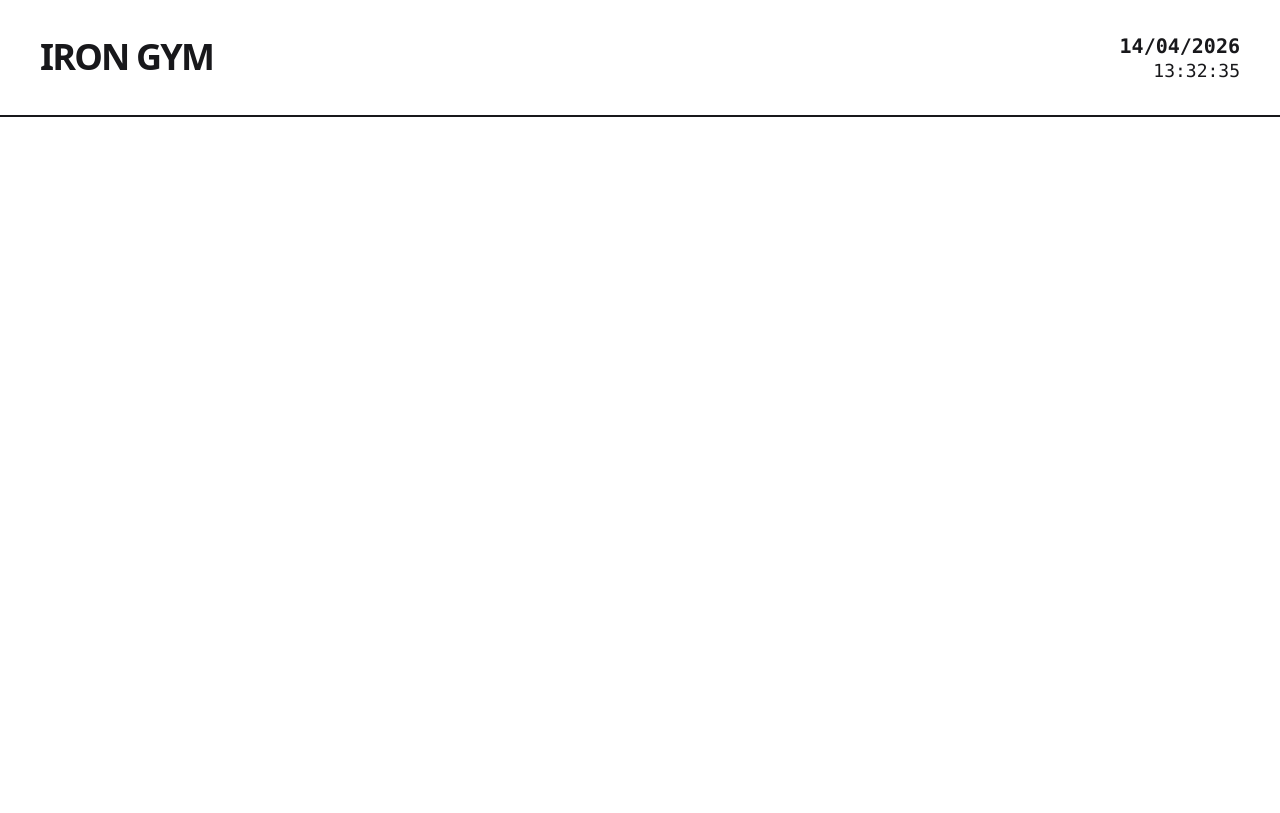
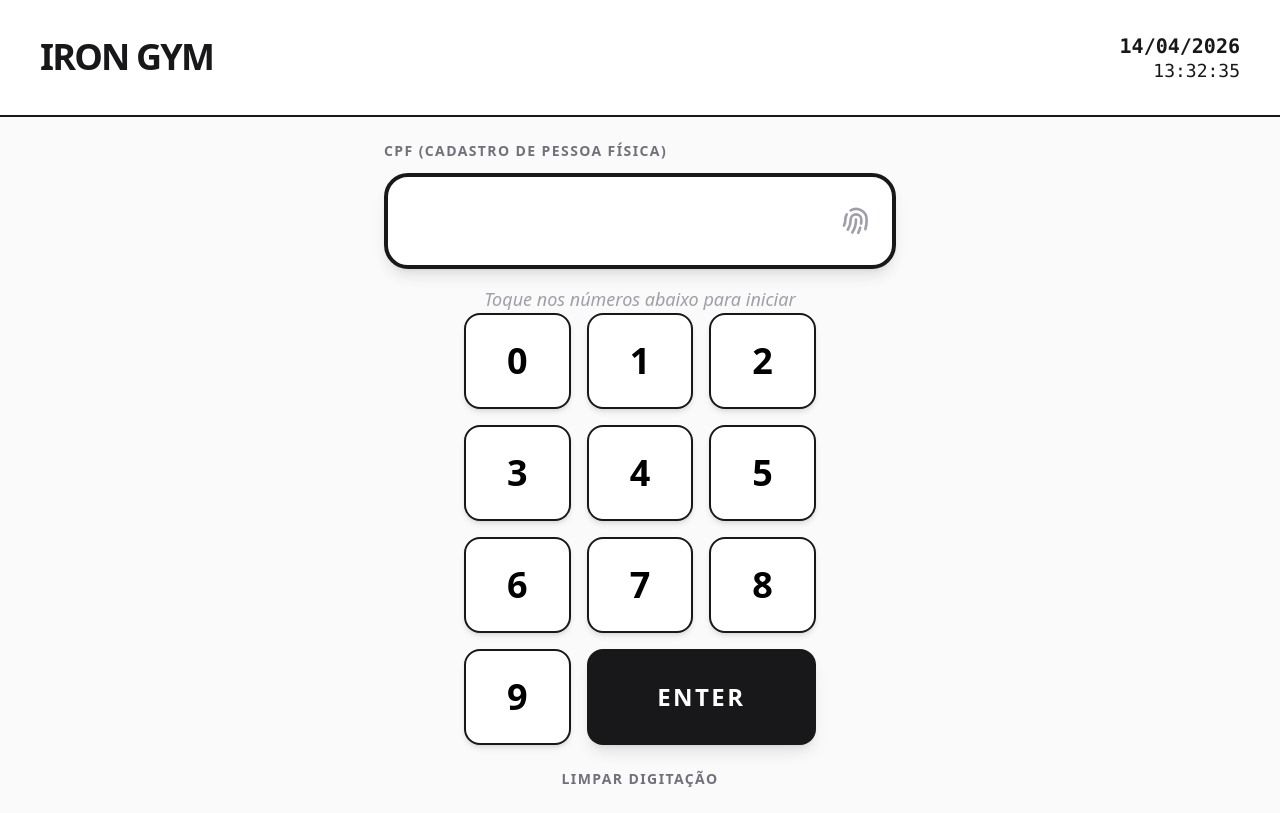
Before and after one commit to Lorena-Rinaldo/sistema_academia_frontend, a plain HTML site: page index.html in a window 1280 px wide. Drawn offline with nearby package versions, Linux system fonts and the light colour scheme.

Commit message:
Criação da MAIN: Contém um Input onde o usuário vai digitar seu CPF e os Buttons dos números. Também foi adicionado um código JS para impedir que o usário use o teclado do Notebook e que somente sejam permitidos 11 digitos.

```diff
--- a/index.html
+++ b/index.html
@@ -21,6 +21,62 @@
 
     </header>
 
+    <main class="flex flex-col items-center justify-center p-6 bg-zinc-50">
+
+        <div class="w-full max-w-lg">
+            <label for="cpf-input" class="block text-zinc-500 text-sm font-bold mb-3 uppercase tracking-widest">
+            CPF (Cadastro de Pessoa Física)
+            </label>
+
+            <div class="relative group">
+            <input
+                type="text"
+                id="cpf-input"
+                [cite_start]placeholder="DIGITE SEU CPF..."
+                readonly
+                class="w-full h-24 text-3xl font-bold tracking-[0.25em] text-zinc-900 bg-white border-4 border-zinc-900 rounded-3xl px-8 shadow-lg focus:outline-none placeholder:text-zinc-300 placeholder:italic placeholder:tracking-normal transition-all"
+            >
+
+            <div class="absolute inset-y-0 right-0 flex items-center pr-6 pointer-events-none">
+                <svg class="w-8 h-8 text-zinc-400" fill="none" stroke="currentColor" viewBox="0 0 24 24">
+                <path stroke-linecap="round" stroke-linejoin="round" stroke-width="2" d="M12 11c0 3.517-1.009 6.799-2.753 9.571m-3.44-2.04l.054-.09A13.916 13.916 0 008 11a4 4 0 118 0c0 1.017-.07 2.019-.203 3m-2.118 6.844A21.88 21.88 0 0015.171 17m3.839 1.132c.645-2.266.99-4.659.99-7.132A8 8 0 008 4.07M3 15.364c.64-1.319 1-2.8 1-4.364 0-1.457.39-2.823 1.07-4" />
+                </svg>
+            </div>
+            </div>
+
+            <p class="mt-4 text-center text-zinc-400 text-lg italic">
+            Toque nos números abaixo para iniciar
+            </p>
+        </div>
+
+        <div class="grid grid-cols-3 gap-4 w-full max-w-sm px-4">
+
+            <button onclick="digitar('0')" class="h-24 bg-white border-2 border-zinc-900 rounded-2xl text-4xl font-bold active:bg-zinc-200 transition-colors shadow-md">0</button>
+            <button onclick="digitar('1')" class="h-24 bg-white border-2 border-zinc-900 rounded-2xl text-4xl font-bold active:bg-zinc-200 transition-colors shadow-md">1</button>
+            <button onclick="digitar('2')" class="h-24 bg-white border-2 border-zinc-900 rounded-2xl text-4xl font-bold active:bg-zinc-200 transition-colors shadow-md">2</button>
+
+            <button onclick="digitar('3')" class="h-24 bg-white border-2 border-zinc-900 rounded-2xl text-4xl font-bold active:bg-zinc-200 transition-colors shadow-md">3</button>
+            <button onclick="digitar('4')" class="h-24 bg-white border-2 border-zinc-900 rounded-2xl text-4xl font-bold active:bg-zinc-200 transition-colors shadow-md">4</button>
+            <button onclick="digitar('5')" class="h-24 bg-white border-2 border-zinc-900 rounded-2xl text-4xl font-bold active:bg-zinc-200 transition-colors shadow-md">5</button>
+
+            <button onclick="digitar('6')" class="h-24 bg-white border-2 border-zinc-900 rounded-2xl text-4xl font-bold active:bg-zinc-200 transition-colors shadow-md">6</button>
+            <button onclick="digitar('7')" class="h-24 bg-white border-2 border-zinc-900 rounded-2xl text-4xl font-bold active:bg-zinc-200 transition-colors shadow-md">7</button>
+            <button onclick="digitar('8')" class="h-24 bg-white border-2 border-zinc-900 rounded-2xl text-4xl font-bold active:bg-zinc-200 transition-colors shadow-md">8</button>
+
+            <button onclick="digitar('9')" class="h-24 bg-white border-2 border-zinc-900 rounded-2xl text-4xl font-bold active:bg-zinc-200 transition-colors shadow-md">9</button>
+
+            <button class="col-span-2 h-24 bg-zinc-900 text-white rounded-2xl text-2xl font-black uppercase tracking-widest active:bg-zinc-700 shadow-lg">
+            ENTER
+            </button>
+
+            <button onclick="limpar()" class="col-span-3 mt-2 text-zinc-500 font-bold uppercase text-sm tracking-widest">
+            Limpar Digitação
+            </button>
+
+        </div>
+
+    </main>
+
 
     <script src="script.js"></script>
 
@@ -42,6 +98,20 @@
         // Execução imediata ao carregar
         atualizarHeader();
 
+        const inputCpf = document.getElementById('cpf-input');
+
+        function digitar(num) {
+            // Limita a 11 dígitos (CPF padrão)
+            if (inputCpf.value.length < 11) {
+            inputCpf.value += num;
+            // Aqui você poderia adicionar uma máscara de CPF automaticamente se desejar
+            }
+        }
+
+        function limpar() {
+            inputCpf.value = "";
+        }
+
     </script>
 
 </body>
```
